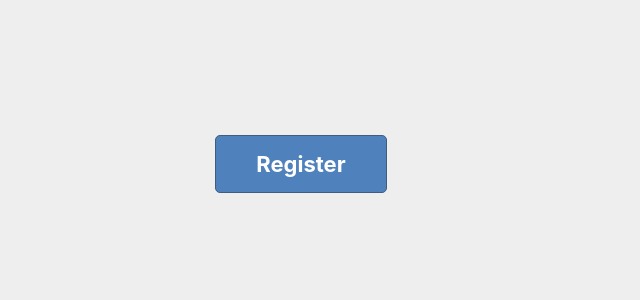
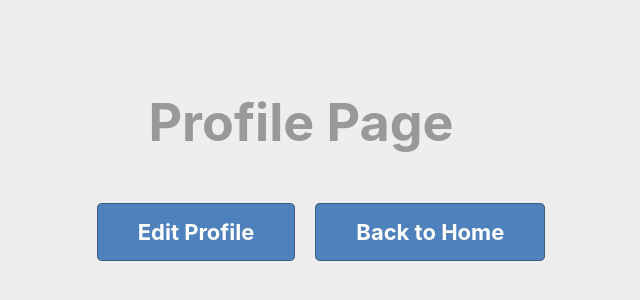
Before and after one commit to praveen-thayikkattil/register-framework, a React (Create React App) app: page /profile in a window 1280 px wide. Shown: the part 236-536 px from the top of the page, without its empty margins (339-979 px from the left). Built offline with nearby package versions, Linux system fonts and the light colour scheme.

Commit message:
Added ReactRouter with SPA setup

```diff
--- a/src/App.js
+++ b/src/App.js
@@ -1,20 +1,15 @@
 import React from "react";
+import { BrowserRouter } from "react-router-dom";
+import Body from "./Body";
 import "./App.scss";
 
 function App() {
   return (
-    <div className="App">
-      <header className="App-header">
-        <buttton
-          className="register-c2a-button"
-          href="https://reactjs.org"
-          target="_blank"
-          rel="noopener noreferrer"
-        >
-          Register
-        </buttton>
-      </header>
-    </div>
+    <BrowserRouter>
+      <div className="App">
+        <Body className="App-body" />
+      </div>
+    </BrowserRouter>
   );
 }
 
--- a/src/App.scss
+++ b/src/App.scss
@@ -2,7 +2,7 @@
   text-align: center;
 }
 
-.App-header {
+.App-body {
   background-color: #eee;
   min-height: 100vh;
   display: flex;
@@ -11,6 +11,9 @@
   justify-content: center;
   font-size: calc(10px + 2vmin);
   color: white;
+  > h1 {
+    color: #999;
+  }
 }
 
 .register-c2a-button {
@@ -21,13 +24,16 @@
   padding: 15px 40px;
   font-size: 22px;
   font-weight: bold;
+  text-decoration: none;
 }
 
-@keyframes App-logo-spin {
-  from {
-    transform: rotate(0deg);
-  }
-  to {
-    transform: rotate(360deg);
+.list-inline {
+  display: flex;
+  list-style: none;
+  > li {
+    padding: 0 10px;
+    a {
+      text-decoration: none;
+    }
   }
 }
--- /dev/null
+++ b/src/Body.jsx
@@ -0,0 +1,15 @@
+import React from "react";
+import { Route, Switch } from "react-router";
+import LandingPage from "./LandingPage";
+import FormFillingPage from "./FormFillingPage";
+import ProfilePage from "./ProfilePage";
+
+export default function Body() {
+  return (
+    <Switch>
+      <Route path="/" exact component={LandingPage} />
+      <Route path="/register" component={FormFillingPage} />
+      <Route path="/profile" component={ProfilePage} />
+    </Switch>
+  );
+}
--- /dev/null
+++ b/src/FormFillingPage.jsx
@@ -0,0 +1,28 @@
+import React, { Component } from "react";
+import { NavLink } from "react-router-dom";
+
+class FormFillingPage extends Component {
+  render() {
+    return (
+      <header className="App-body">
+        <h1>Form Filling Page</h1>
+
+        <ul className="list-inline">
+          <li>
+            <NavLink exact to="/profile" className="register-c2a-button">
+              View Profile
+            </NavLink>
+          </li>
+
+          <li>
+            <NavLink exact to="/" className="register-c2a-button">
+              Back to Home
+            </NavLink>
+          </li>
+        </ul>
+      </header>
+    );
+  }
+}
+
+export default FormFillingPage;
--- /dev/null
+++ b/src/LandingPage.jsx
@@ -0,0 +1,14 @@
+import React, { Component } from "react";
+import { NavLink } from "react-router-dom";
+
+export default class LandingPage extends Component {
+  render() {
+    return (
+      <header className="App-body">
+        <NavLink to="/register" className="register-c2a-button">
+          Register
+        </NavLink>
+      </header>
+    );
+  }
+}
--- /dev/null
+++ b/src/ProfilePage.jsx
@@ -0,0 +1,28 @@
+import React, { Component } from "react";
+import { NavLink } from "react-router-dom";
+
+class ProfilePage extends Component {
+  render() {
+    return (
+      <header className="App-body">
+        <h1>Profile Page</h1>
+
+        <ul className="list-inline">
+          <li>
+            <NavLink exact to="/register" className="register-c2a-button">
+              Edit Profile
+            </NavLink>
+          </li>
+
+          <li>
+            <NavLink exact to="/" className="register-c2a-button">
+              Back to Home
+            </NavLink>
+          </li>
+        </ul>
+      </header>
+    );
+  }
+}
+
+export default ProfilePage;
```
